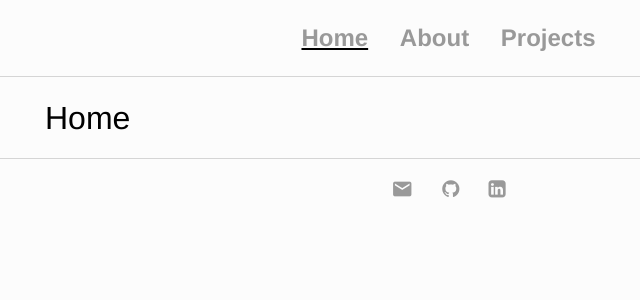
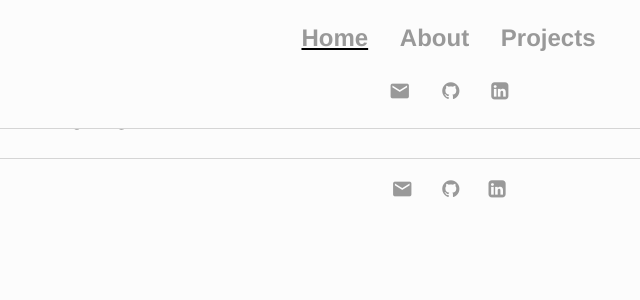
Before and after one commit to clfkenny/clfkenny.github.io, a Jekyll site: the page built from index.md, in a window 1280 px wide. Shown: the top 300 px of the page, without its empty margins (179-819 px from the left). Built offline with Jekyll 4.4.1, drawn with Linux system fonts in a browser that asks for light colours.

Commit message:
Update default.html

```diff
--- a/_layouts/default.html
+++ b/_layouts/default.html
@@ -14,6 +14,11 @@
 		        	<li><a href="/about">About</a></li>
 	        		<li><a href="/projects">Projects</a></li>
 	    		</ul>
+	    		<ul>
+	        		<li><a href="mailto:lov.kenny1996@gmail.com"><i class="material-icons" style="font-size:22px">email</i></a></li>
+	        		<li><a href="https://github.com/clfkenny"><i class="fa fa-github" style="font-size:20px"></i> </a></li>
+				<li><a href="https://www.linkedin.com/in/kenny-lov/"><i class="fa fa-linkedin-square" style="font-size:20px"></i></a></li>
+				</ul>
 			</nav>
 			<div class="container">
 
```
